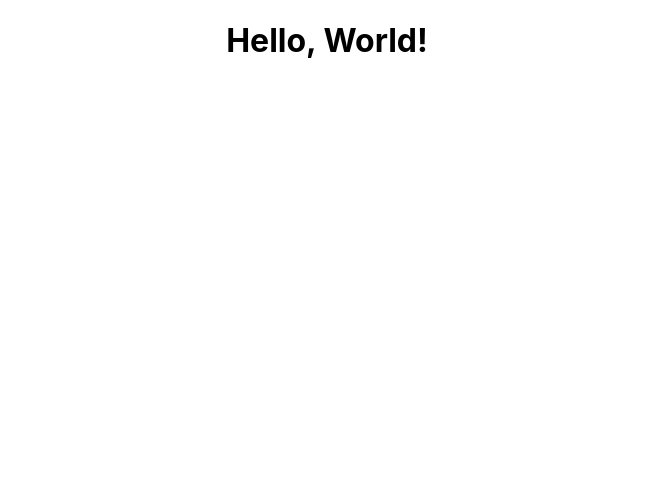
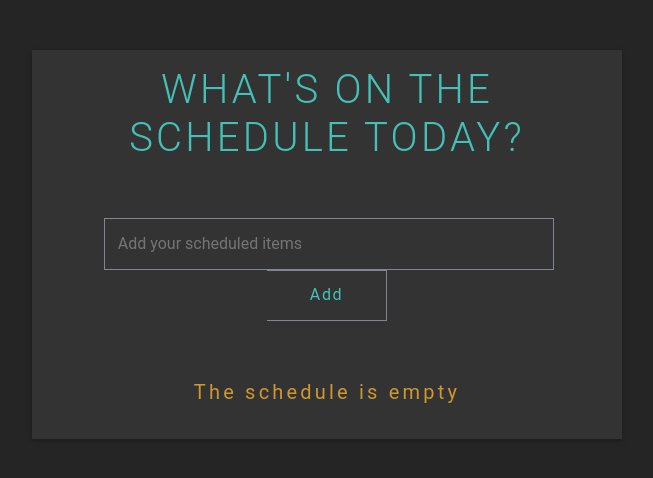
Before and after one commit to matgus217/traning-productivity-app, a React (Create React App) app: page / in a window 1280 px wide. Shown: the top 478 px of the page, without its empty margins (313-966 px from the left). Built offline with nearby package versions, Linux system fonts and the light colour scheme.

Commit message:
Add app and styles in App.js

```diff
--- a/package.json
+++ b/package.json
@@ -7,10 +7,10 @@
     "@testing-library/react": "^11.2.7",
     "@testing-library/user-event": "^12.8.3",
     "axios": "^0.21.4",
-    "bootstrap": "^4.6.2",
+    "bootstrap": "^4.6.0",
     "jwt-decode": "^3.1.2",
     "react": "^17.0.2",
-    "react-bootstrap": "^1.6.6",
+    "react-bootstrap": "^1.6.3",
     "react-dom": "^17.0.2",
     "react-infinite-scroll-component": "^6.1.0",
     "react-router-dom": "^5.3.4",
--- a/public/index.html
+++ b/public/index.html
@@ -14,7 +14,17 @@
       manifest.json provides metadata used when your web app is installed on a
       user's mobile device or desktop. See https://developers.google.com/web/fundamentals/web-app-manifest/
     -->
-    <link rel="manifest" href="%PUBLIC_URL%/manifest.json" />
+
+    <link
+    rel="stylesheet"
+    href="https://cdn.jsdelivr.net/npm/bootstrap@4.6.0/dist/css/bootstrap.min.css"
+    integrity="sha384-B0vP5xmATw1+K9KRQjQERJvTumQW0nPEzvF6L/Z6nronJ3oUOFUFpCjEUQouq2+l"
+    crossorigin="anonymous"
+  />
+
+    <link rel="manifest" href="%PUBLIC_URL%/manifest.json" crossorigin="use-credentials"/>
+
+    <script src="https://kit.fontawesome.com/ced963a8ca.js" crossorigin="anonymous"></script>
     <!--
       Notice the use of %PUBLIC_URL% in the tags above.
       It will be replaced with the URL of the `public` folder during the build.
@@ -24,7 +34,7 @@
       work correctly both with client-side routing and a non-root public URL.
       Learn how to configure a non-root public URL by running `npm run build`.
     -->
-    <title>React App</title>
+    <title>Traning App</title>
   </head>
   <body>
     <noscript>You need to enable JavaScript to run this app.</noscript>
--- a/src/App.css
+++ b/src/App.css
@@ -1,38 +1,102 @@
-.App {
-  text-align: center;
-}
+body {
+    padding: 50px;
+    color: #f7f7f7;
+    min-height: 100vh;
+    background: #252525;
+    text-rendering: optimizeSpeed;
+    font-family: "Roboto", sans-serif;
+  }
 
-.App-logo {
-  height: 40vmin;
-  pointer-events: none;
-}
+  .App {
+    padding: 1rem;
+    max-width: 50%;
+    margin: 0 auto;
+    text-align: center;
+    background: #333;
+    box-shadow: rgba(0, 0, 0, 0.25) 0px 2px 5px;
+  }
 
-@media (prefers-reduced-motion: no-preference) {
-  .App-logo {
-    animation: App-logo-spin infinite 20s linear;
+  h1 {
+    font-weight: 300;
+    color: #44c0b6;
+    font-size: 2.5rem;
+    letter-spacing: 0.2rem;
+    text-transform: uppercase;
   }
-}
 
-.App-header {
-  background-color: #282c34;
-  min-height: 100vh;
-  display: flex;
-  flex-direction: column;
-  align-items: center;
-  justify-content: center;
-  font-size: calc(10px + 2vmin);
-  color: white;
-}
+  .input-wrapper {
+    margin: 3.5rem;
+  }
 
-.App-link {
-  color: #61dafb;
-}
+  .todos-wrapper {
+    margin-bottom: 2.5rem;
+  }
 
-@keyframes App-logo-spin {
-  from {
-    transform: rotate(0deg);
+  .todo {
+    display: flex;
+    justify-content: center;
+    align-items: flex-start;
   }
-  to {
-    transform: rotate(360deg);
+
+  input {
+    width: 450px;
+    padding: 0.8em;
   }
-}
+
+  input:focus {
+    outline: none;
+  }
+
+  button {
+    width: 120px;
+    padding: 0.8em;
+    cursor: pointer;
+    font-weight: 400;
+    letter-spacing: 0.1rem;
+  }
+
+  input,
+  button {
+    font-size: 1em;
+    appearance: none;
+    color: currentcolor;
+    background: transparent;
+    border: 1px solid #828691;
+  }
+
+  .add-button {
+    color: #44c0b6;
+    border-left: none;
+  }
+
+  .delete-button {
+    color: #fe6a6a;
+  }
+
+  ul {
+    padding: 0;
+    list-style: none;
+    margin-bottom: 0px;
+  }
+
+  li {
+    width: 450px;
+    padding: 0.85em;
+    text-align: left;
+    margin-bottom: 0.5rem;
+    background: #494847;
+    letter-spacing: 0.02rem;
+    transition: all 0.3s ease-out;
+    border-left: 5px solid #cf972e;
+  }
+
+  li:last-child {
+    margin-bottom: 0px;
+  }
+
+  .empty {
+    font-size: 20px;
+    font-weight: 400;
+    color: #cf972e;
+    letter-spacing: 0.2rem;
+  }
--- a/src/App.js
+++ b/src/App.js
@@ -1,12 +1,68 @@
+import { useState } from "react";
+import Button from "react-bootstrap/Button";
+import "./App.css";
 
-import './App.css';
+const App = () => {
+    const [todos, setTodos] = useState([]);
+    const [todo, setTodo] = useState("");
 
-function App() {
-  return (
-    <div className="App">
-      <h1>Hello, World!</h1>
-    </div>
-  );
-}
+    const addTodo = () => {
+      if (todo !== "") {
+        setTodos([...todos, todo]);
+        setTodo("");
+      }
+    };
 
-export default App;
+    const deleteTodo = (text) => {
+      const newTodos = todos.filter((todo) => {
+        return todo !== text;
+      });
+      setTodos(newTodos);
+    };
+
+    return (
+      <div className="App">
+        <h1>What's on the schedule today?</h1>
+
+        <div className="input-wrapper">
+          <input
+            type="text"
+            name="todo"
+            value={todo}
+            placeholder="Add your scheduled items"
+            onChange={(e) => {
+              setTodo(e.target.value);
+            }}
+          />
+          <button className="add-button" onClick={addTodo}>
+            Add
+          </button>
+        </div>
+
+        {todos?.length > 0 ? (
+          <ul className="todo-list">
+            {todos.map((todo, index) => (
+              <div className="todo">
+                <li key={index}> {todo} </li>
+
+                <button
+                  className="delete-button"
+                  onClick={() => {
+                    deleteTodo(todo);
+                  }}
+                >
+                  Remove
+                </button>
+              </div>
+            ))}
+          </ul>
+        ) : (
+          <div className="empty">
+            <p>The schedule is empty</p>
+          </div>
+        )}
+      </div>
+    );
+  };
+
+  export default App;
```
Also changed, not shown: public/logo192.png (deleted), public/manifest.json, src/index.css (indentation only), src/index.js (line endings or trailing spaces), 1 other file (tests, documents, lock files or other folders).
